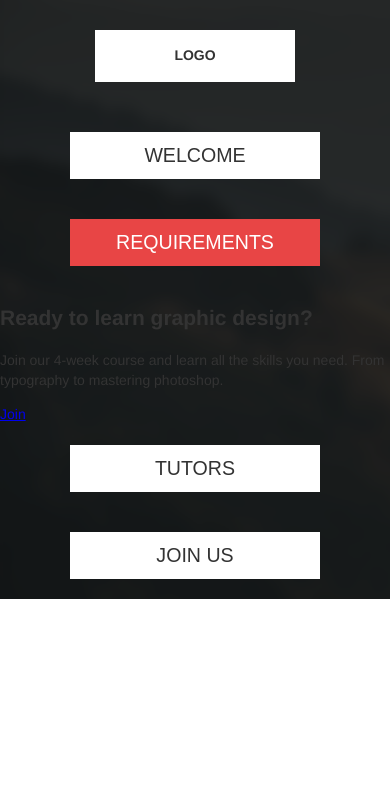
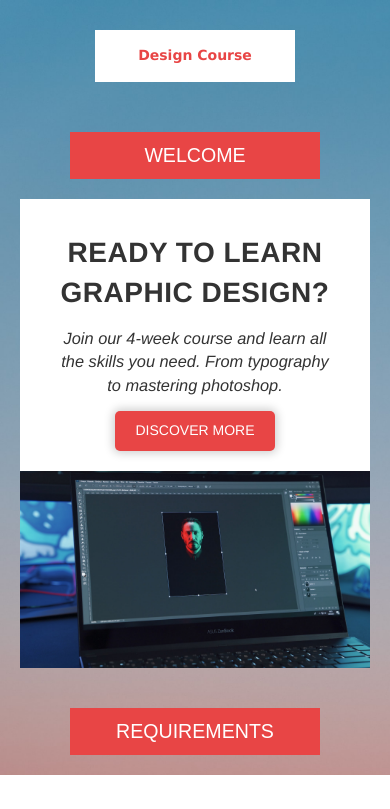
Before and after one commit to myspace8/SKILL, a plain HTML site: page index.html in a window 390 px wide. Both pictures are taken after a click on the button "REQUIREMENTS". Shown: the top 809 px of the page. Drawn offline with Linux system fonts and the light colour scheme.

Commit message:
add background image

```diff
--- a/index.html
+++ b/index.html
@@ -13,15 +13,15 @@
 
         <main>
             <div class="logo-content">
-                <h4>LOGO</h4>
+                <h4>Design Course</h4>
             </div>
 
             <div class="welcome-container">
                 <div class="welcome">
-                    <button data-value="1" id="welcome" class="btn">Welcome</button>
+                    <button data-value="1" id="welcome" class="active">Welcome</button>
                 </div>
 
-                <div id="welcome" data-value="1" class="welcome-content content">
+                <div id="welcome" data-value="1" class="welcome-content">
                     <div class="welcome-text">
                         <h1>Ready to learn graphic design?</h1>
                         <p>Join our 4-week course and learn all the skills you need. <span>From typography to mastering photoshop.</span></p>
@@ -29,7 +29,7 @@
                     </div>
 
                     <div class="welcome-img-container">
-                        <img src="image/get_even.jpg" alt="An advance photoshop image">
+                        <img src="image/onur-binay-wi3xBnWZlvQ-unsplash.jpg" alt="An advance photoshop image">
                     </div>
                 </div>
             </div>
--- a/script.js
+++ b/script.js
@@ -1,7 +1,6 @@
 const btn = document.querySelectorAll('.btn');
 
 const dropContent = document.querySelectorAll('.content');
-const welcomeContent = document.querySelector('.welcome-content');
 
 
 dropContent.forEach(content => {
@@ -9,120 +8,9 @@ dropContent.forEach(content => {
         button.addEventListener('click', () => {
             if (button.dataset.value == content.dataset.value) {
                 content.classList.toggle('content');
-                button.classList.toggle('inactive-style');
+                button.classList.toggle('active');
             }
 
         })
     });
-    // if ()
 });
-
-
-
-
-
-
-
-
-
-
-
-
-
-
-
-
-
-
-
-
-
-
-
-
-
-
-
-
-
-
-
-
-
-
-
-
-
-
-
-
-
-
-
-
-
-
-
-
-
-
-// const welContent = document.querySelector('.welcome-content');
-// const welcomeBtn = document.querySelector('.welcome button');
-
-
-// const requirementContent = document.querySelector('.requirement-content');
-// const requirementBtn = document.querySelector('.requirement button');
-
-
-// const tutorsContent = document.querySelector('.tutors-content');
-// const tutorsBtn = document.querySelector('.tutors button');
-
-
-// const joinUsContent = document.querySelector('.join_us-content');
-// const joinUsBtn = document.querySelector('.join_us button');
-
-
-
-
-
-// welcomeBtn.addEventListener('click', () => {
-//     if(welContent.classList.contains('active')){
-//         welContent.classList.remove('active');
-//         welcomeBtn.classList.add('inactive-style');
-//     } else {
-//         welContent.classList.add('active');
-//         welcomeBtn.classList.remove('inactive-style');
-//     }
-// })
-
-// requirementBtn.addEventListener('click', () => {
-//     if(requirementContent.classList.contains('active')){
-//         requirementContent.classList.remove('active');
-//         requirementBtn.classList.add('inactive-style');
-//     } else {
-//         requirementContent.classList.add('active');
-//         requirementBtn.classList.remove('inactive-style');
-//     }
-// })
-
-
-// tutorsBtn.addEventListener('click', () => {
-//     if(tutorsContent.classList.contains('active')){
-//         tutorsContent.classList.remove('active');
-//         tutorsBtn.classList.add('inactive-style');
-//     } else {
-//         tutorsContent.classList.add('active');
-//         tutorsBtn.classList.remove('inactive-style');
-//     }
-// })
-
-
-// joinUsBtn.addEventListener('click', () => {
-//     if(joinUsContent.classList.contains('active')){
-//         joinUsContent.classList.remove('active');
-//         joinUsBtn.classList.add('inactive-style');
-//     } else {
-//         joinUsContent.classList.add('active');
-//         joinUsBtn.classList.remove('inactive-style');
-//     }
-// })
--- a/style.css
+++ b/style.css
@@ -1,3 +1,5 @@
+
+
 * {
     box-sizing: border-box;
 }
@@ -16,7 +18,7 @@ main {
     flex-direction: column;
     justify-content: center;
     align-items: center;
-    background-image: url(image/background-image.png);
+    background-image: url(image/background-image.jpg);
     background-repeat: no-repeat;
     background-size: cover;
     max-width: 100%;
@@ -37,6 +39,8 @@ img {
 }
 
 .logo-content h4 {
+    font-family: Verdana, Geneva, Tahoma, sans-serif;
+    color: #e84545;
     margin: 0;
     text-align: center;
 }
@@ -44,7 +48,7 @@ img {
 .welcome-container,
 .requirement-container,
 .tutors-container,
-.join_us {
+.join_us-container {
     display: flex;
     flex-direction: column;
     justify-content: center;
@@ -88,12 +92,18 @@ img {
     margin: 0 20px 20px;
 }
 
+.requirement-content {
+    display: flex;
+    background-color: #fff;
+    padding: 20px;
+}
+
 
 /* ============================================== */
 
 
 
-.inactive-style {
+.active {
     background-color: #e84545 !important;
     color: #fff !important;
 }
@@ -101,10 +111,6 @@ img {
 
 .content {
     display: none !important;
-}
-
-.active {
-    display: flex;
 }
 
 
```
Also changed, not shown: image/background-image.jpg (added), image/background-image.png (deleted), image/onur-binay-wi3xBnWZlvQ-unsplash.jpg (added).
